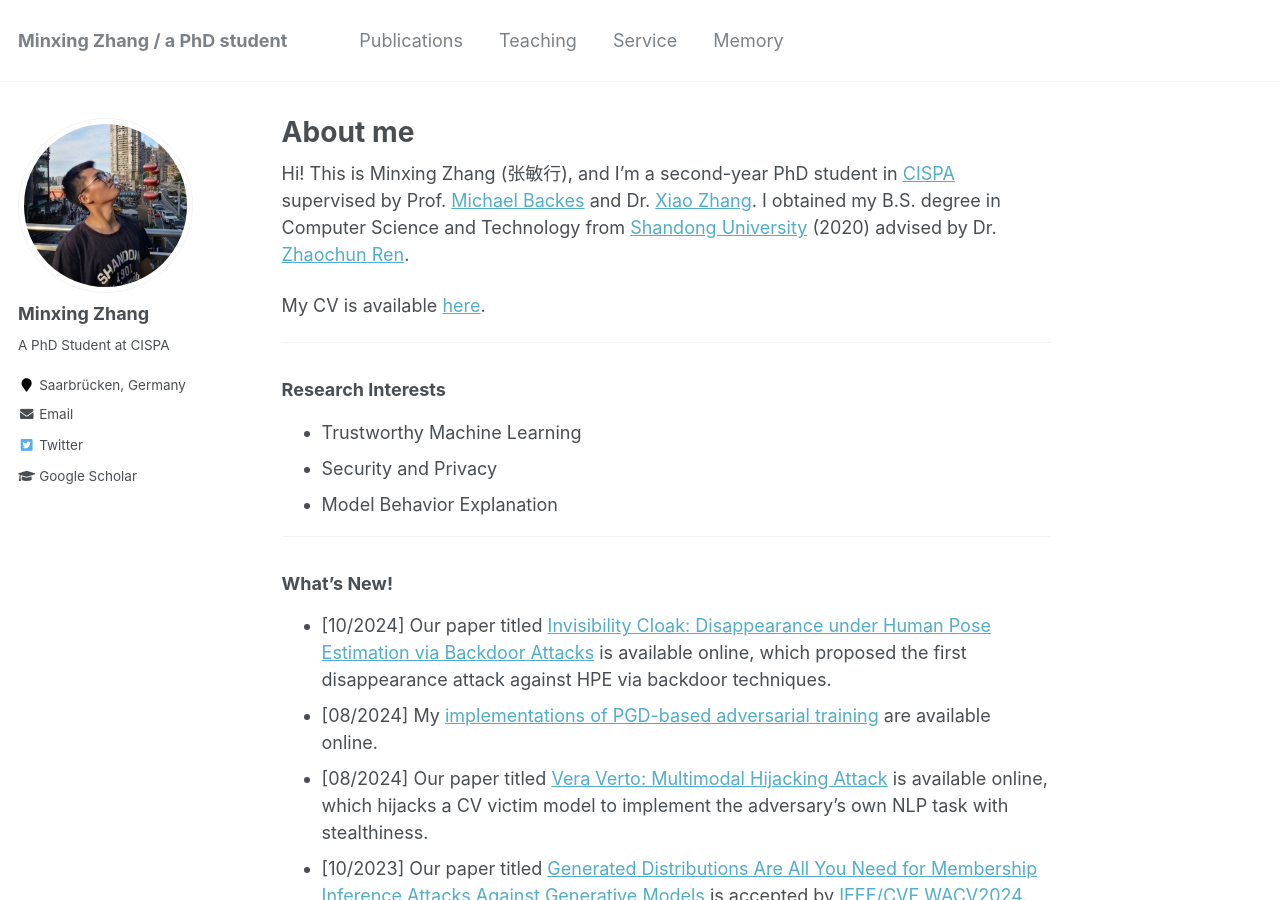
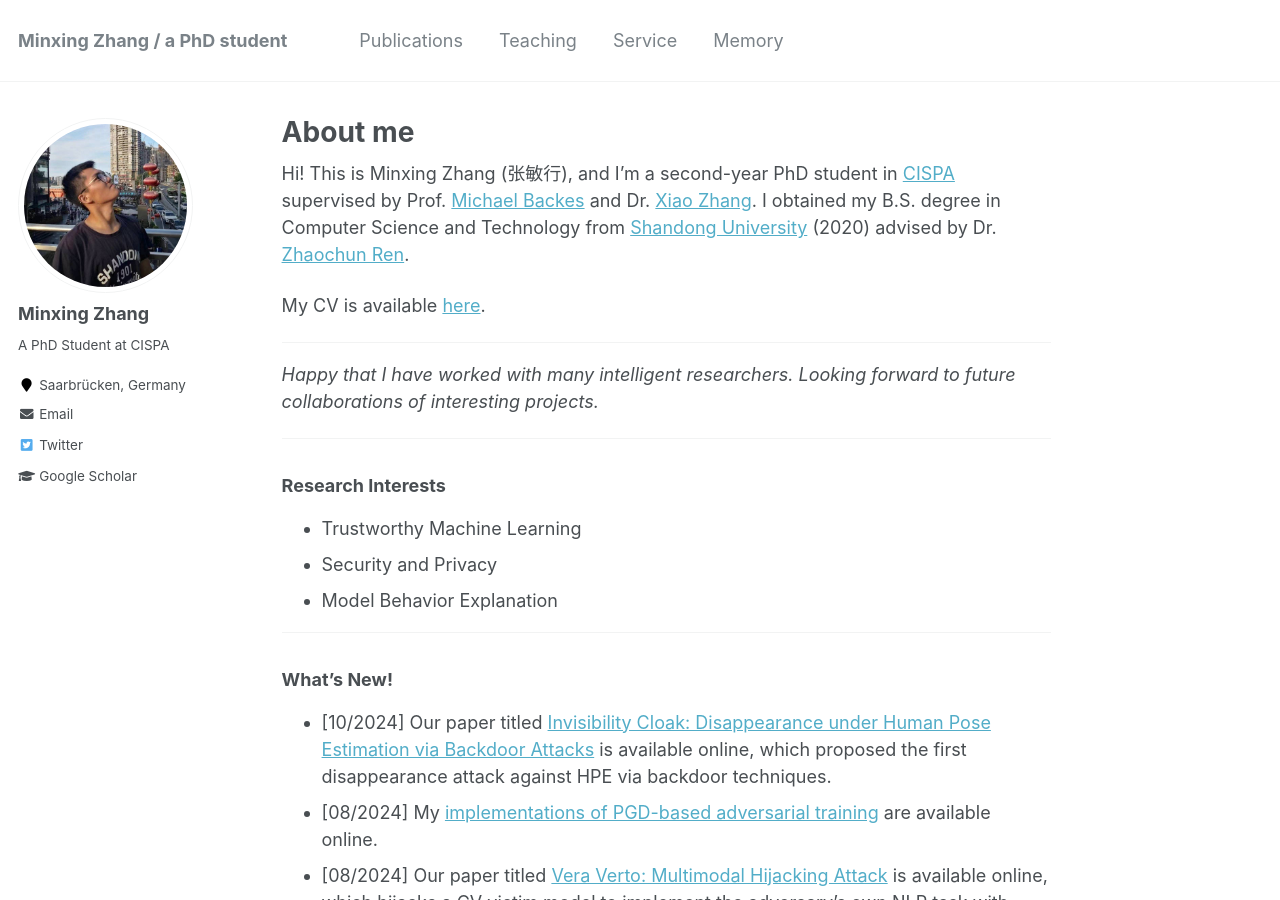
Before and after one commit to WJEN-orz/WJEN-orz.github.io, a Jekyll site: the page built from _pages/about.md, in a window 1280 px wide and 900 px high. Built offline with Jekyll 4.4.1, drawn with Linux system fonts in a browser that asks for light colours.

Commit message:
Update about.md

```diff
--- a/_pages/about.md
+++ b/_pages/about.md
@@ -11,6 +11,11 @@ redirect_from:
 Hi! This is Minxing Zhang (张敏行), and I'm a second-year PhD student in <a href="https://cispa.de/en" target="_blank">CISPA</a> supervised by Prof. <a href="https://michaelbackes.eu/" target="_blank">Michael Backes</a> and Dr. <a href="https://xiao-zhang.net/" target="_blank">Xiao Zhang</a>. I obtained my B.S. degree in Computer Science and Technology from <a href="https://www.sdu.edu.cn/" target="_blank">Shandong University</a> (2020) advised by Dr. <a href="https://renzhaochun.github.io/" target="_blank">Zhaochun Ren</a>.
 
 My CV is available [here](CV.pdf).
+
+---
+
+_Happy that I have worked with many intelligent researchers._
+_Looking forward to future collaborations of interesting projects._
 
 ---
 
```
